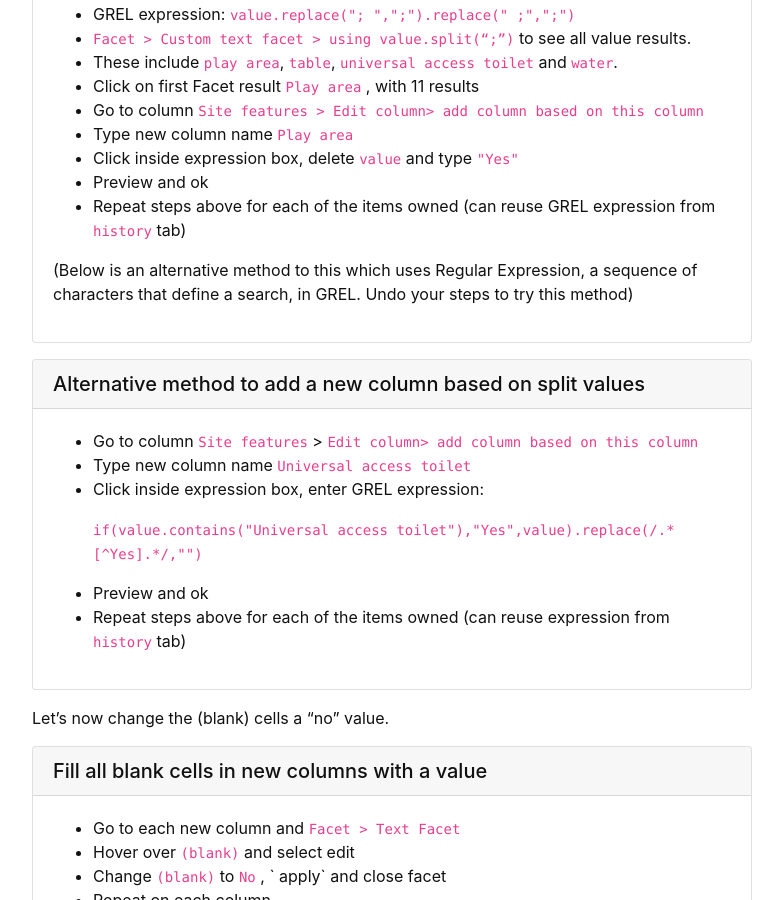
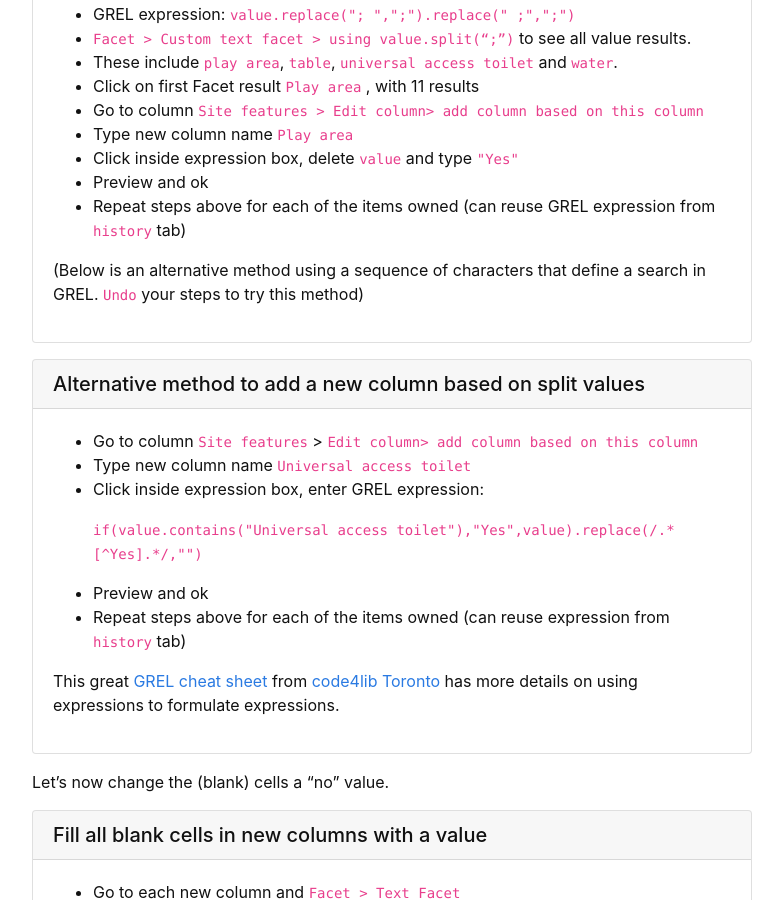
Before and after one commit to GULibrarySandbox/advanced-data-wrangle-old, a Jekyll site: the page built from content/5-lesson.md, in a window 1280 px wide and 900 px high, scrolled down 1302 px. Shown: the whole window, without its empty margins (248-1031 px from the left). Built offline with Jekyll 4.4.1, drawn with Linux system fonts in a browser that asks for light colours.

Commit message:
Update 5-lesson.md

```diff
--- a/content/5-lesson.md
+++ b/content/5-lesson.md
@@ -50,7 +50,7 @@ The next step is to split the values so they can be moved to separate columns. T
 - Preview and ok
 - Repeat steps above for each of the items owned (can reuse GREL expression from  `history`  tab)
 
-(Below is an alternative method to this which uses Regular Expression, a sequence of characters that define a search, in GREL.  Undo your steps to try this method){% endcapture %} {% include card.md header="Add a new column based on split values" text=text %}
+(Below is an alternative method using a sequence of characters that define a search in GREL.  `Undo`  your steps to try this method){% endcapture %} {% include card.md header="Add a new column based on split values" text=text %}
 
 {% capture text %}
 - Go to column  `Site features` > `Edit column> add column based on this column`
@@ -59,7 +59,10 @@ The next step is to split the values so they can be moved to separate columns. T
 
     `if(value.contains("Universal access toilet"),"Yes",value).replace(/.*[^Yes].*/,"")`
 - Preview and ok
-- Repeat steps above for each of the items owned (can reuse expression from  `history`  tab){% endcapture %} {% include card.md header="Alternative method to add a new column based on split values" text=text %}
+- Repeat steps above for each of the items owned (can reuse expression from  `history`  tab)
+
+This great [GREL cheat sheet](https://code4libtoronto.github.io/2018-10-12-access/GoogleRefineCheatSheets.pdf) from [code4lib Toronto](https://code4libtoronto.github.io/) has more details on using expressions to formulate expressions.
+{% endcapture %} {% include card.md header="Alternative method to add a new column based on split values" text=text %}
 
 Let's now change the (blank) cells a “no” value.
 {% capture text %}
```
